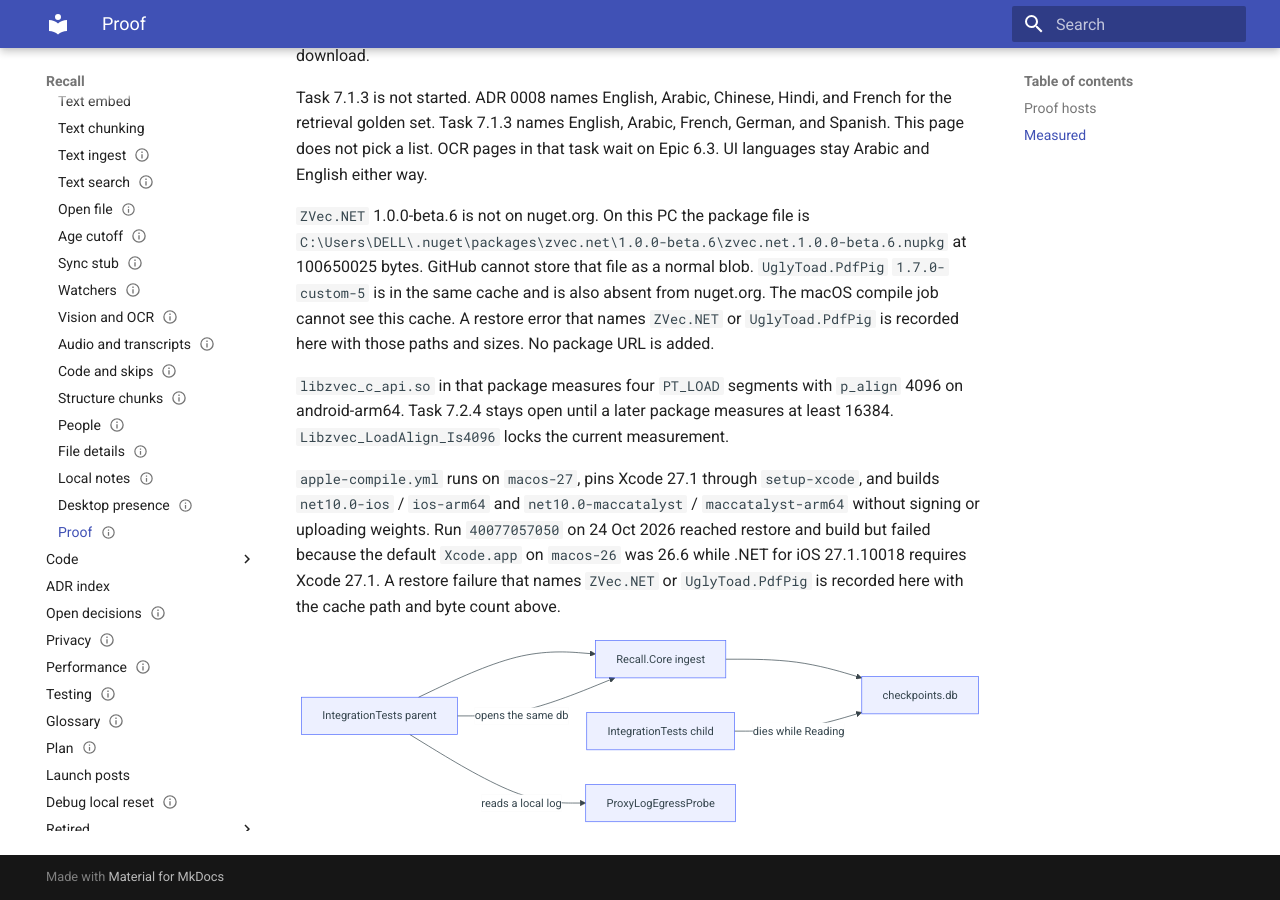
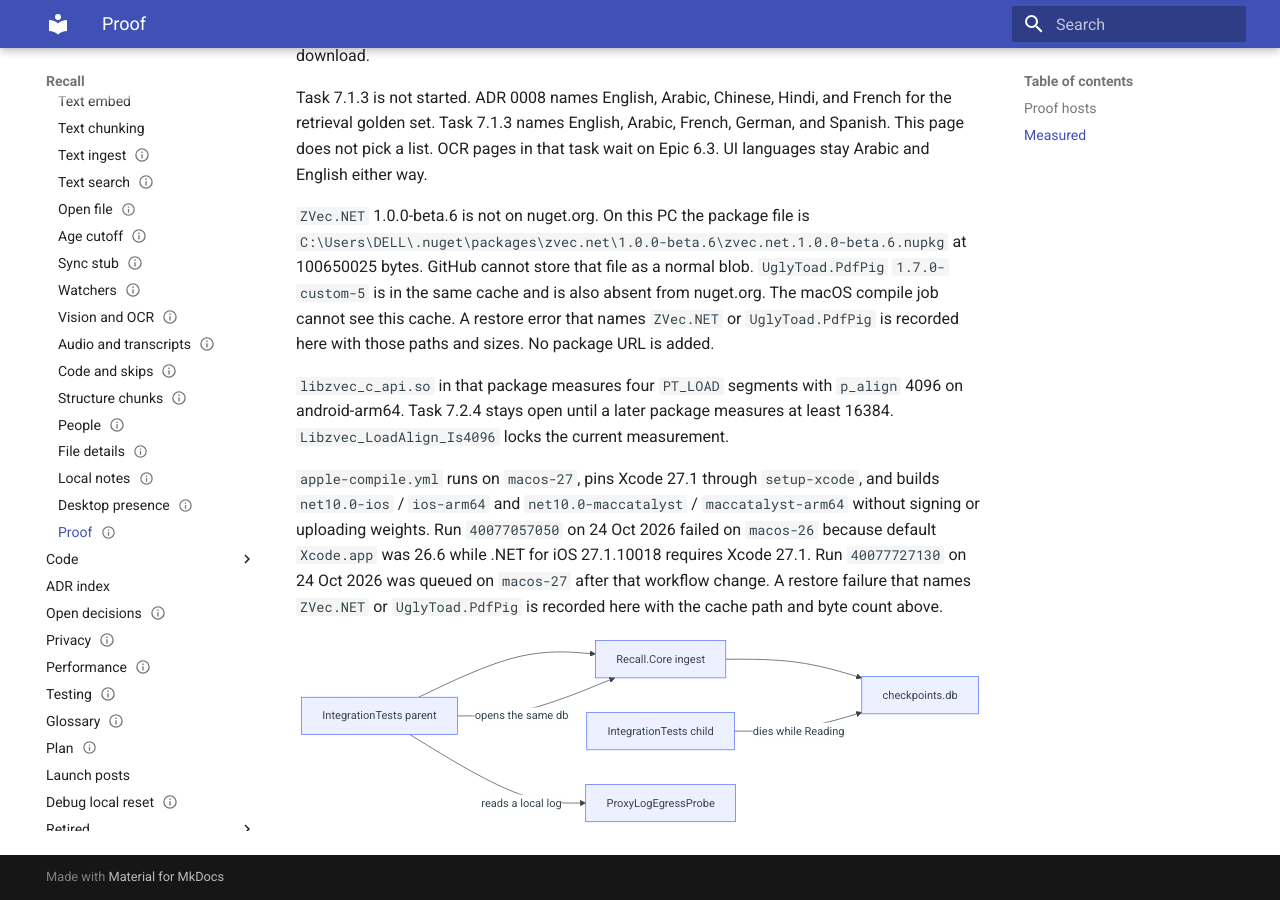
Before and after one commit to ahmedSamir50/Recall, an MkDocs documentation site: the page built from docs/features/proof.md, in a window 1280 px wide and 900 px high, scrolled down 787 px. Built offline with MkDocs 1.6.1 and Material for MkDocs 9.7.7, drawn with Linux system fonts in a browser that asks for light colours.

Commit message:
Avoid UTF-8 BOM in commit-msg strip hook; note apple-compile run.

````diff
--- a/docs/features/proof.md
+++ b/docs/features/proof.md
@@ -20,7 +20,7 @@ Task 7.1.3 is not started. ADR 0008 names English, Arabic, Chinese, Hindi, and F
 
 `libzvec_c_api.so` in that package measures four `PT_LOAD` segments with `p_align` 4096 on android-arm64. Task 7.2.4 stays open until a later package measures at least 16384. `Libzvec_LoadAlign_Is4096` locks the current measurement.
 
-`apple-compile.yml` runs on `macos-27`, pins Xcode 27.1 through `setup-xcode`, and builds `net10.0-ios` / `ios-arm64` and `net10.0-maccatalyst` / `maccatalyst-arm64` without signing or uploading weights. Run `40077057050` on 24 Oct 2026 reached restore and build but failed because the default `Xcode.app` on `macos-26` was 26.6 while .NET for iOS 27.1.10018 requires Xcode 27.1. A restore failure that names `ZVec.NET` or `UglyToad.PdfPig` is recorded here with the cache path and byte count above.
+`apple-compile.yml` runs on `macos-27`, pins Xcode 27.1 through `setup-xcode`, and builds `net10.0-ios` / `ios-arm64` and `net10.0-maccatalyst` / `maccatalyst-arm64` without signing or uploading weights. Run `40077057050` on 24 Oct 2026 failed on `macos-26` because default `Xcode.app` was 26.6 while .NET for iOS 27.1.10018 requires Xcode 27.1. Run `40077727130` on 24 Oct 2026 was queued on `macos-27` after that workflow change. A restore failure that names `ZVec.NET` or `UglyToad.PdfPig` is recorded here with the cache path and byte count above.
 
 ```mermaid
 flowchart LR
````
Also changed, not shown: 1 other file.
